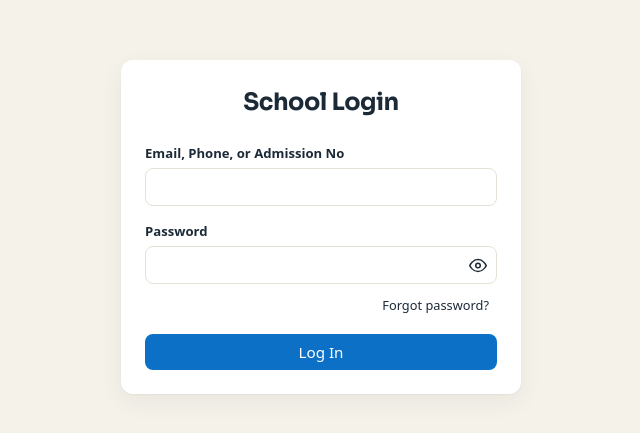
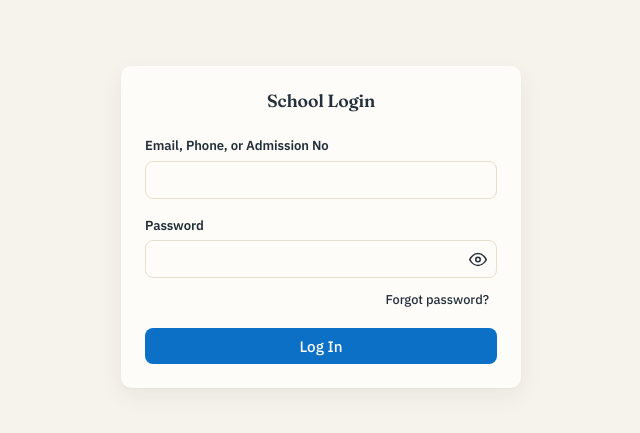
Before and after one commit to Sylvieva-126/School-Management-System, a React (Vite) app in the folder frontend/: page /login in a window 1280 px wide. Shown: the part 173-606 px from the top of the page, without its empty margins (319-959 px from the left). Built offline with nearby package versions, Linux system fonts and the light colour scheme.

Commit message:
finished demo

```diff
--- a/frontend/src/index.css
+++ b/frontend/src/index.css
@@ -1,18 +1,18 @@
 /* ============================================================
-   SCHOOL PORTAL — "Paper & Ink" theme
+   SCHOOL PORTAL — "Paper & Ink" theme · Swiss-school-register
+   Fonts: Fraunces (headings) · IBM Plex Sans (body/data)
    60% paper neutrals · 30% ink blue · 10% chalk green
-   Headings: Sora · Body/data: system-ui
    ============================================================ */
-@import url('https://fonts.googleapis.com/css2?family=Sora:wght@600;700&display=swap');
+@import url('https://fonts.googleapis.com/css2?family=Fraunces:opsz,wght@9..144,600;9..144,700&family=IBM+Plex+Sans:wght@400;500;600&display=swap');
 
 :root, [data-theme="light"] {
   color-scheme: light;
-  --bg: #F5F2EA;            /* warm paper */
-  --surface: #FFFFFF;
-  --surface-2: #FAF8F2;     /* quiet alt: hovers, stripes, skeletons */
-  --text: #1C2A38;          /* ink */
+  --bg: #F6F3EC;            /* warm paper */
+  --surface: #FDFCF9;       /* off-white cards — less stark than pure white */
+  --surface-2: #F4F0E6;     /* quiet alt: hovers, stripes, skeletons */
+  --text: #232F3B;          /* soft ink */
   --text-muted: #63707E;
-  --border: #E7E2D6;        /* warm hairline */
+  --border: #E5DFD0;        /* warm hairline */
 
   --primary: #0C71C6;       /* Deep Sea ink */
   --primary-hover: #0A5DA4;
@@ -37,8 +37,8 @@
   --bg: #0E1216;
   --surface: #161B21;
   --surface-2: #1C232B;
-  --text: #E8EDF3;
-  --text-muted: #97A3AF;
+  --text: #E6EAEF;          /* slightly dimmer — less eye-searing on black */
+  --text-muted: #8E9AA6;
   --border: #262E37;
 
   --primary: #2F7BFF;       /* Synthetic Blue, lifted for contrast */
@@ -46,7 +46,7 @@
   --primary-text: #FFFFFF;
   --accent: #00F5D4;        /* Aurora Teal — dark links/accents */
 
-  --success: #3FB950;       /* toned from neon — see revert note */
+  --success: #3FB950;       /* toned from neon */
   --success-soft: #14361F;
   --success-text: #7BDFA0;
   --danger: #F87171;
@@ -61,6 +61,7 @@
 
 /* ---------- BASE ---------- */
 * { box-sizing: border-box; margin: 0; padding: 0; }
+
 html, body {
   background-color: var(--bg);
   min-height: 100%;
@@ -68,21 +69,29 @@ html, body {
 }
 
 body {
-  font-family: system-ui, -apple-system, "Segoe UI", sans-serif;
+  font-family: 'IBM Plex Sans', system-ui, -apple-system, sans-serif;
   color: var(--text);
-  line-height: 1.5;
+  line-height: 1.6;
+  letter-spacing: -0.005em;
   transition: background-color 0.15s ease, color 0.15s ease;
 }
 
 h1, h2, h3 {
-  font-family: 'Sora', system-ui, sans-serif;
-  letter-spacing: -0.02em;
+  font-family: 'Fraunces', Georgia, serif;
+  letter-spacing: -0.01em;
+  line-height: 1.2;
 }
-h1 { font-size: 1.55rem; }
+h1 { font-size: 1.65rem; font-weight: 700; }
+h2 { font-size: 1.1rem;  font-weight: 600; }
+h3 { font-size: 0.98rem; font-weight: 600; }
 
 ::selection { background: rgba(12, 113, 198, 0.18); }
 
-:focus-visible { outline: 2px solid var(--primary); outline-offset: 2px; }
+:focus-visible {
+  outline: 2px solid var(--primary);
+  outline-offset: 2px;
+  border-radius: 4px;
+}
 
 a { color: var(--primary); text-decoration: none; }
 [data-theme="dark"] a { color: var(--accent); }
@@ -95,6 +104,7 @@ select {
   text-overflow: ellipsis;
 }
 form select { min-width: 0; }
+
 /* ---------- DARK SCROLLBARS ---------- */
 [data-theme="dark"] ::-webkit-scrollbar { width: 10px; height: 10px; }
 [data-theme="dark"] ::-webkit-scrollbar-track { background: var(--surface); }
@@ -138,7 +148,7 @@ button {
   padding: 0.5rem 1rem;
   font-size: 0.95rem;
   font-weight: 500;
-  transition: background-color 0.15s ease, opacity 0.15s ease, transform 0.05s ease;
+  transition: all 0.12s ease;
 }
 
 button:disabled { opacity: 0.45; cursor: not-allowed; }
@@ -147,8 +157,15 @@ button:disabled { opacity: 0.45; cursor: not-allowed; }
   background-color: var(--primary);
   color: var(--primary-text);
 }
-.btn-primary:hover:not(:disabled) { background-color: var(--primary-hover); }
-.btn-primary:active:not(:disabled) { transform: translateY(1px); }
+.btn-primary:hover:not(:disabled) {
+  background-color: var(--primary-hover);
+  transform: translateY(-1px);
+  box-shadow: 0 2px 6px rgba(12, 113, 198, 0.2);
+}
+.btn-primary:active:not(:disabled) {
+  transform: translateY(0);
+  box-shadow: none;
+}
 
 .btn-danger { background-color: var(--danger); color: var(--primary-text); }
 
@@ -158,7 +175,7 @@ button:disabled { opacity: 0.45; cursor: not-allowed; }
 /* ---------- SURFACES ---------- */
 .card {
   background-color: var(--surface);
-  border-radius: 12px;
+  border-radius: 10px;
   padding: 1.5rem;
   box-shadow: var(--shadow-1);
 }
@@ -207,7 +224,7 @@ th, td { padding: 0.7rem 0.85rem; border-bottom: 1px solid var(--border); }
 th {
   font-weight: 600;
   font-size: 0.72rem;
-  letter-spacing: 0.06em;
+  letter-spacing: 0.07em;
   text-transform: uppercase;
   color: var(--text-muted);
   background-color: var(--surface);
@@ -217,22 +234,15 @@ tbody tr:hover td { background-color: var(--surface-2); }
 
 td { font-variant-numeric: tabular-nums; }
 
-
-/* Compact admin tables — fit narrow content areas without horizontal scroll
+/* Compact admin tables */
 .compact-table th, .compact-table td { padding: 0.5rem 0.6rem; }
 .compact-table .cell-truncate {
-  max-width: 170px;
-  white-space: nowrap;
-  overflow: hidden;
-  text-overflow: ellipsis;
-}*/
-
-.compact-table .cell-truncate {
-  max-width: 240px;   /* was 170px — full names show; still guards overflow */
+  max-width: 240px;   /* full names show; still guards overflow */
   white-space: nowrap;
   overflow: hidden;
   text-overflow: ellipsis;
 }
+
 /* ---------- BADGES (soft editorial style) ---------- */
 .badge {
   display: inline-flex;
@@ -253,6 +263,7 @@ td { font-variant-numeric: tabular-nums; }
   height: 100vh;      /* app = exactly one viewport; no page-level scroll */
   overflow: hidden;   /* the WINDOW never scrolls */
 }
+
 /* The chalkboard sidebar — ink navy in BOTH themes (brand anchor) */
 .sidebar {
   width: 250px;
@@ -294,6 +305,7 @@ td { font-variant-numeric: tabular-nums; }
   justify-content: space-between;
   padding: 0 1.5rem;
 }
+
 /* Sidebar nav: thin scroll, only visible when needed */
 .sidebar nav {
   scrollbar-width: thin;
@@ -312,6 +324,7 @@ td { font-variant-numeric: tabular-nums; }
   overflow-y: auto;    /* THIS pane scrolls; sidebar/topbar stay put */
   min-width: 0;        /* lets tables shrink instead of forcing width */
 }
+
 /* ---------- CENTERED CARD PAGES ---------- */
 .center-page {
   display: flex;
```
